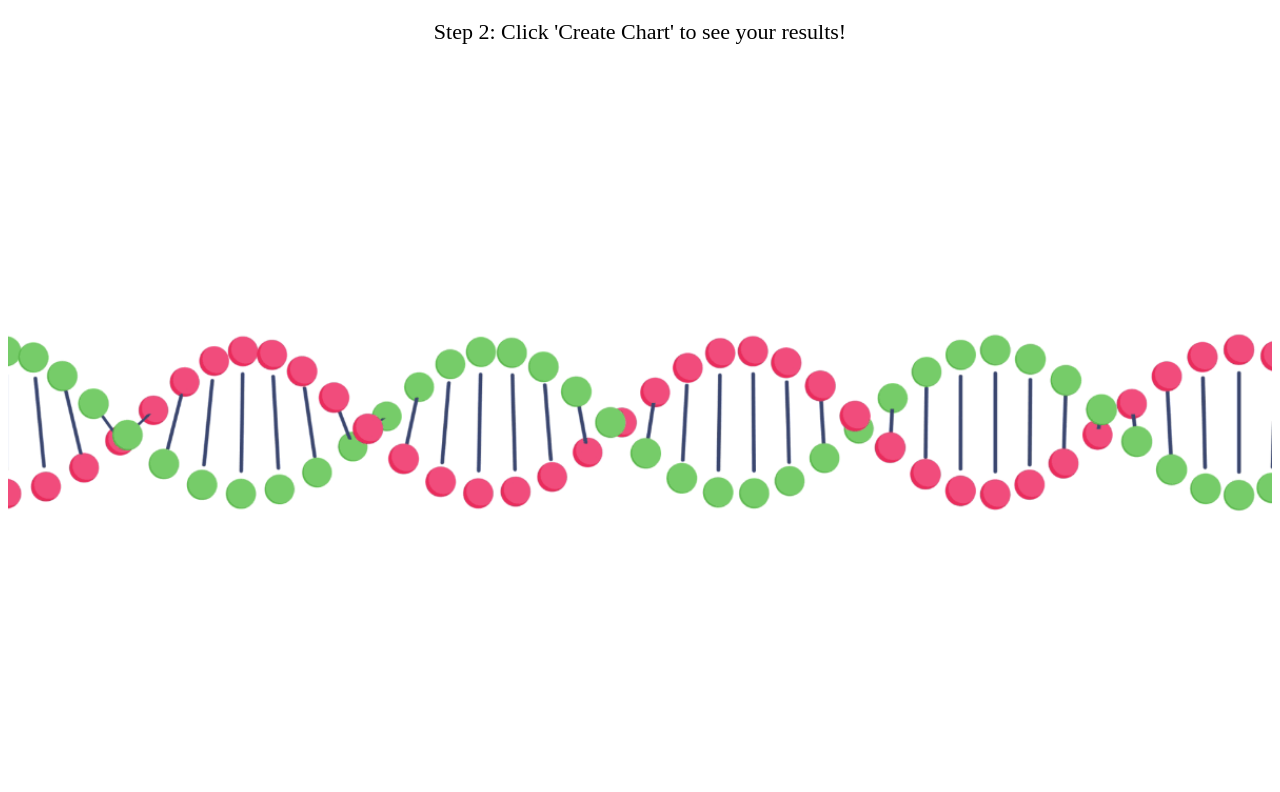
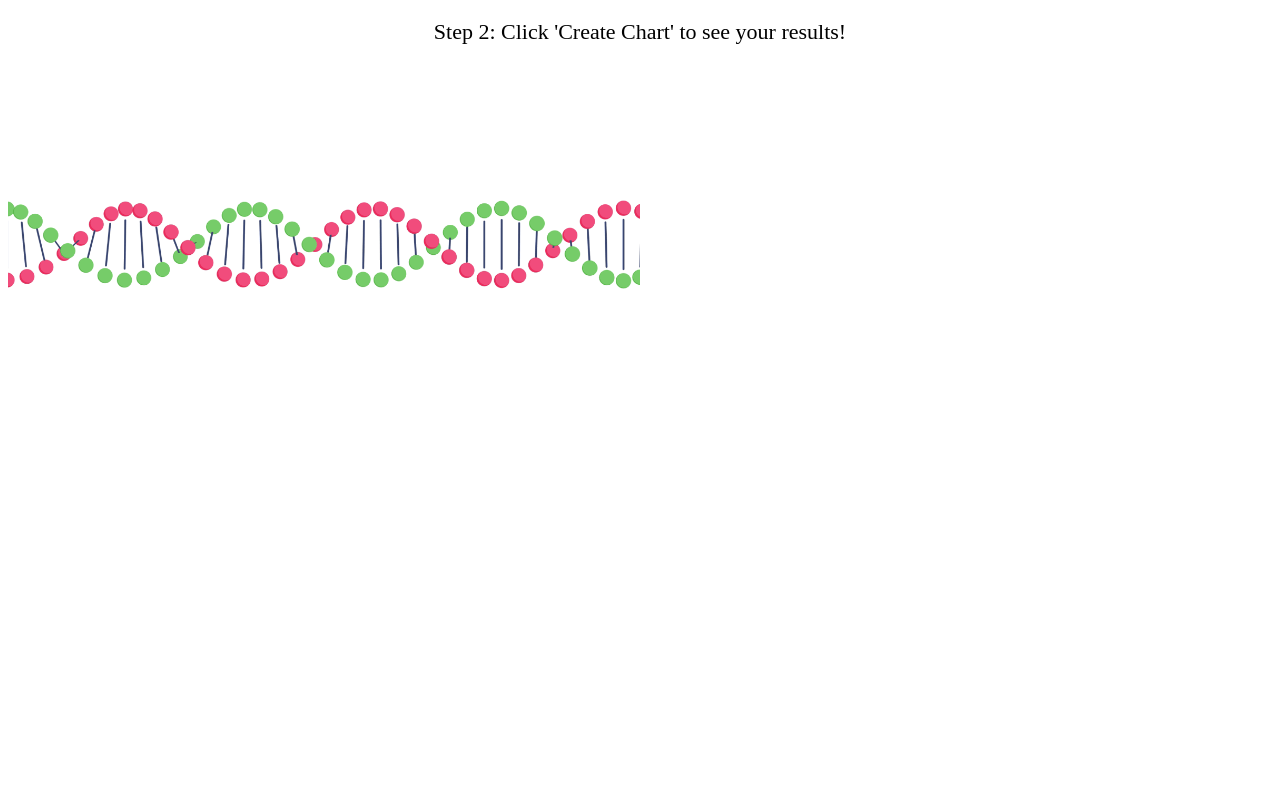
Before and after one commit to katelynburke/dog_breed_detection, a Flask app: page /about in a window 1280 px wide. Shown: the part 339-1131 px from the top of the page. After the commit the page ends 628 px from the top, so only its background shows below. Run offline with Flask 2, Linux system fonts and the light colour scheme; some libraries are stand-ins or nearby versions; some web fonts are replaced.

Commit message:
fixing about page

```diff
--- a/templates/about.html
+++ b/templates/about.html
@@ -52,4 +52,4 @@ body {
  <p> Step 2: Click 'Create Chart' to see your results!</p></div>
 </html>
 
-<img src="/static/images/dna2.gif" alt="dna" style="width:100%" class="center">
+<img src="/static/images/dna2.gif" alt="dna" style="width:50%" class="center">
```
